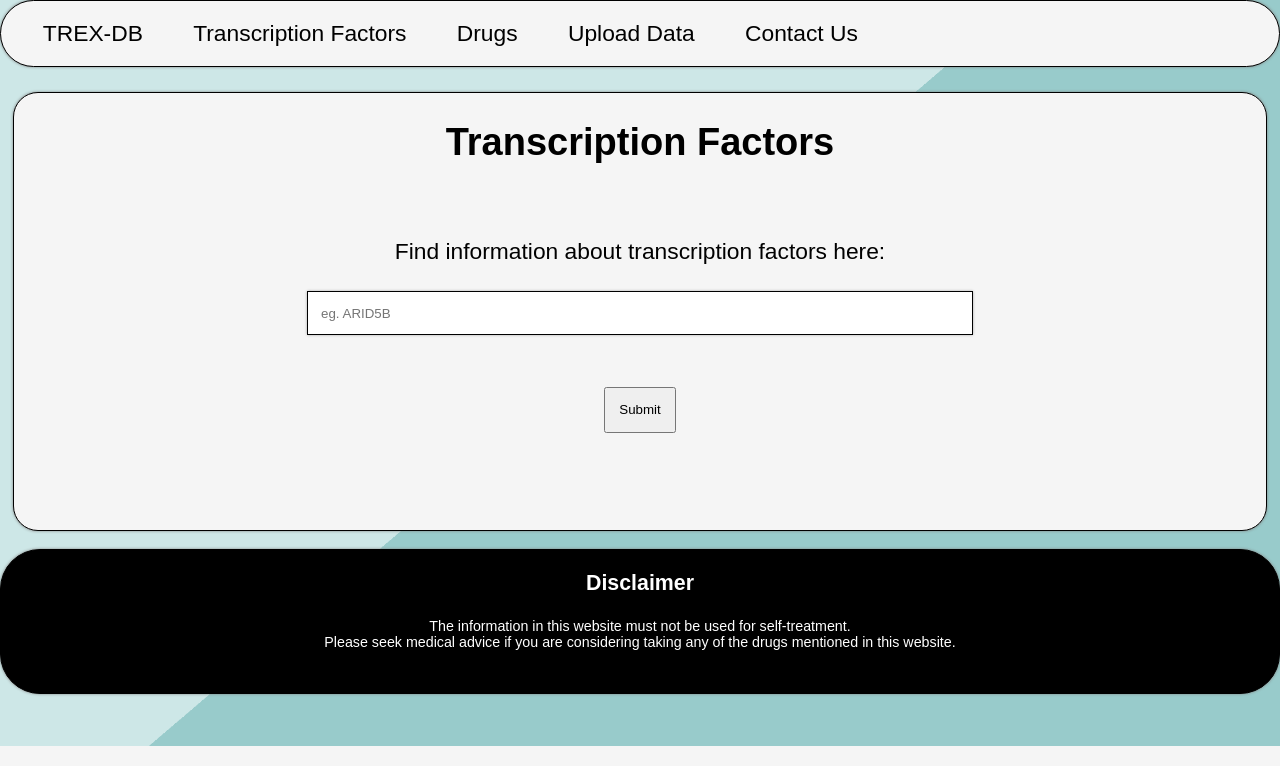
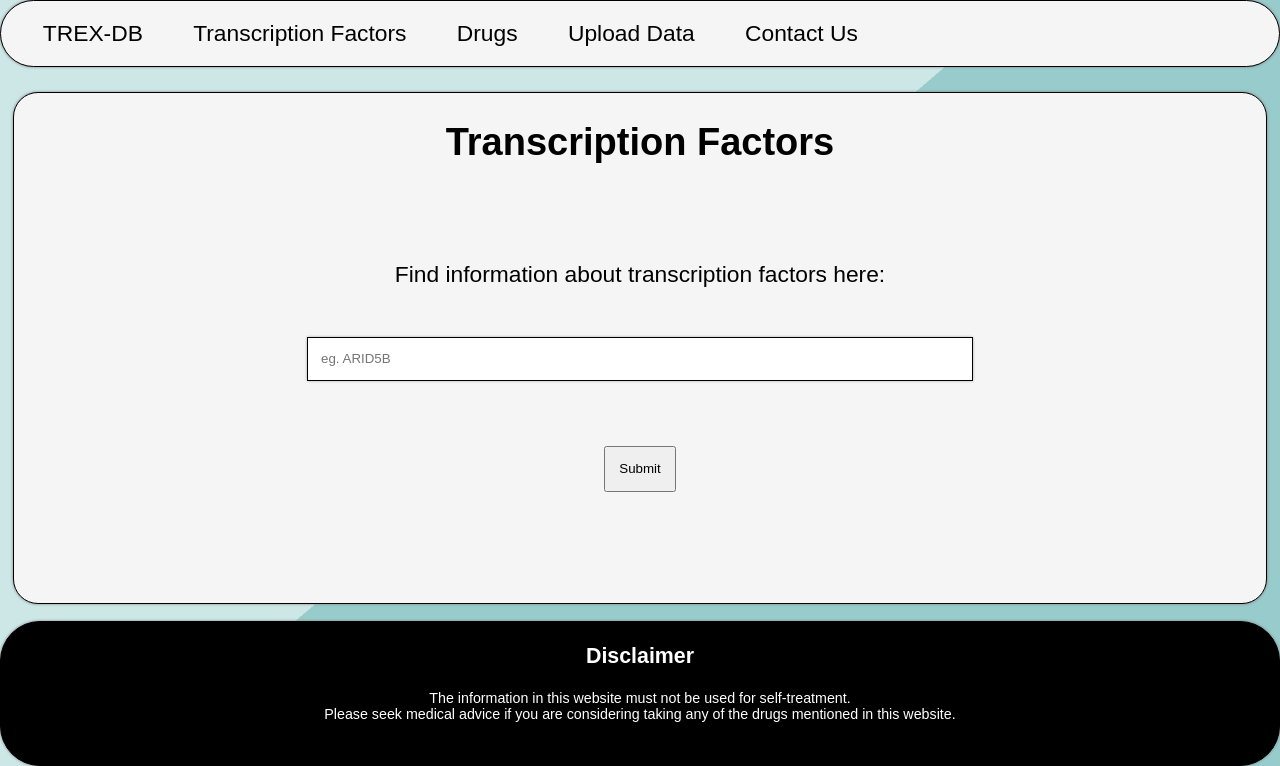
Before and after one commit to aelezi01/cleanTFsite, a Flask app: page /TF/ in a window 1280 px wide. Shown: the part 54-820 px from the top of the page. Run offline with Flask 2, Linux system fonts and the light colour scheme.

Commit message:
ae 10:47 3/03

```diff
--- a/static/styles/layout.css
+++ b/static/styles/layout.css
@@ -283,6 +283,7 @@
 
 .searchButton {
     padding: 1em;
+    margin: 1em;
 }
 
 .searchButton:hover {
--- a/templates/TF_search.html
+++ b/templates/TF_search.html
@@ -35,7 +35,7 @@
 		<!--user will input their TF searches in this form-->
 		<form action="#" method="post">
 			<div class="searchContent">
-				<label for="TF_search">Find information about transcription factors here:</label><br>
+				<label for="TF_search" style="margin: 1em;">Find information about transcription factors here:</label><br>
 				<input type="text" name="TF_protein" id="TF_protein" placeholder='eg. ARID5B' required class="searchBox"><br><br>
 				<input type="submit" class="searchButton"><br><br>
 			</div>
--- a/templates/drugs_search.html
+++ b/templates/drugs_search.html
@@ -34,7 +34,7 @@
     <!--user will input their drug searches in this form-->
     <form action="#" method="post">
       <div class="searchContent">
-        <label for="drugs_search">Find information about TF-Targeting Drugs here:</label><br>
+        <label for="drugs_search" style="margin: 1em;"">Find information about TF-Targeting Drugs here:</label><br>
         <input type="text" name="drugs_search" id="drugs_search" placeholder="eg. Mifepristone" required class="searchBox"><br>
         <input type="submit" class="searchButton"><br><br>
       </div>
```
